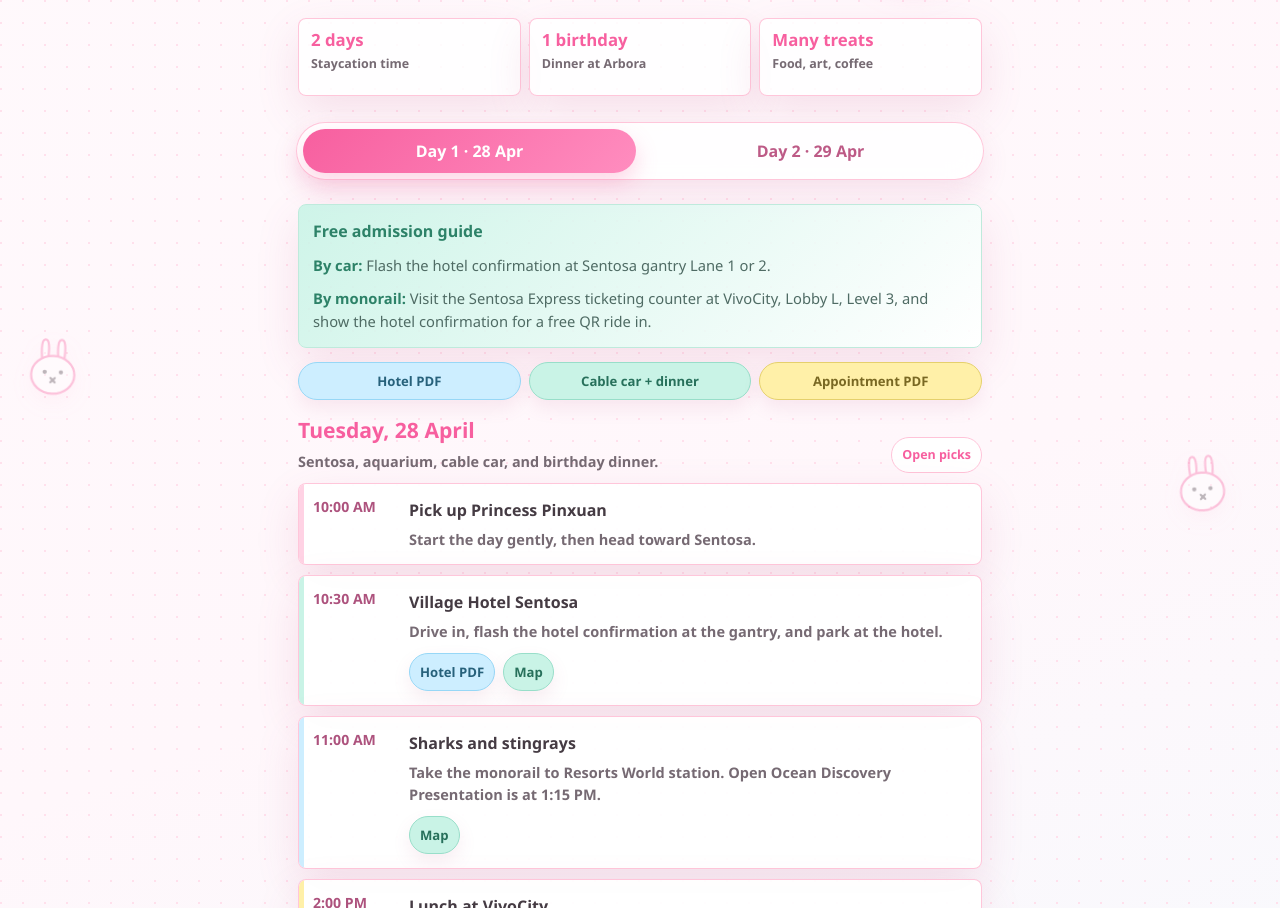
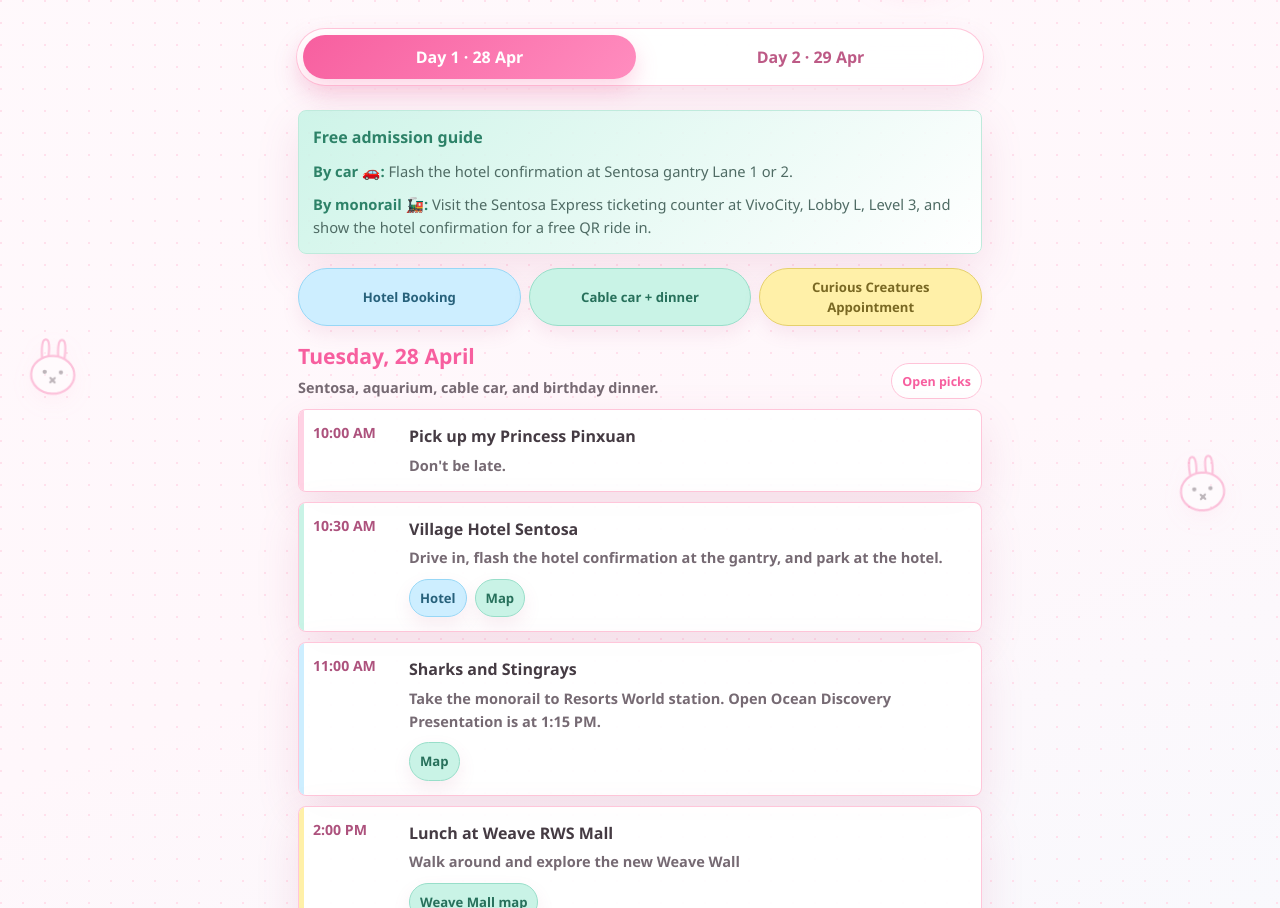
Before and after one commit to NightLucy/birthday-itinerary, a plain HTML site: page index.html in a window 1280 px wide. Shown: the part 220-1128 px from the top of the page. Drawn offline with Linux system fonts and the light colour scheme.

Commit message:
Update itinerary details and improve wording

```diff
--- a/index.html
+++ b/index.html
@@ -630,28 +630,13 @@
       <div>
         <p class="eyebrow">Sentosa staycation + birthday date</p>
         <h1>28-29 April</h1>
-        <p class="subtitle">A tiny pocket itinerary for Princess Pinxuan, with bookings, maps, lunch picks, and cozy little plans in one place.</p>
+        <p class="subtitle">A tiny pocket itinerary for my dear Pinxuan, with bookings, maps, food picks, and cozy little plans in one place.</p>
       </div>
 
       <svg class="hero-bunny" viewBox="0 0 100 120" aria-hidden="true">
         <use href="#icon-bunny"></use>
       </svg>
     </header>
-
-    <section class="mini-stats" aria-label="Trip summary">
-      <div class="stat">
-        <strong>2 days</strong>
-        <span>Staycation time</span>
-      </div>
-      <div class="stat">
-        <strong>1 birthday</strong>
-        <span>Dinner at Arbora</span>
-      </div>
-      <div class="stat">
-        <strong>Many treats</strong>
-        <span>Food, art, coffee</span>
-      </div>
-    </section>
 
     <nav class="nav-wrap" aria-label="Trip days">
       <div class="tabs" role="tablist" aria-label="Trip itinerary days">
@@ -666,20 +651,20 @@
 
     <section class="notice" aria-label="Free admission guide">
       <strong>Free admission guide</strong>
-      <p><strong>By car:</strong> Flash the hotel confirmation at Sentosa gantry Lane 1 or 2.</p>
-      <p><strong>By monorail:</strong> Visit the Sentosa Express ticketing counter at VivoCity, Lobby L, Level 3, and show the hotel confirmation for a free QR ride in.</p>
+      <p><strong>By car 🚗:</strong> Flash the hotel confirmation at Sentosa gantry Lane 1 or 2.</p>
+      <p><strong>By monorail 🚂:</strong> Visit the Sentosa Express ticketing counter at VivoCity, Lobby L, Level 3, and show the hotel confirmation for a free QR ride in.</p>
     </section>
 
     <section class="quick-links" aria-label="Main bookings">
-      <a class="quick-link" href="https://drive.google.com/file/d/1n2W6kG50Z7jNM3JhuuZdglEPlw5FPwU2/view?usp=sharing" target="_blank" rel="noopener noreferrer">Hotel PDF</a>
+      <a class="quick-link" href="https://drive.google.com/file/d/1n2W6kG50Z7jNM3JhuuZdglEPlw5FPwU2/view?usp=sharing" target="_blank" rel="noopener noreferrer">Hotel Booking</a>
       <a class="quick-link" href="https://drive.google.com/file/d/16Z90gWO6IV6e1srQL7j5tuoDbdQwsZHi/view?usp=sharing" target="_blank" rel="noopener noreferrer">Cable car + dinner</a>
-      <a class="quick-link" href="https://drive.google.com/file/d/1n5ewvWS9SpkaGtTs8I1nDsFTlLAgKi0B/view?usp=sharing" target="_blank" rel="noopener noreferrer">Appointment PDF</a>
+      <a class="quick-link" href="https://drive.google.com/file/d/1n5ewvWS9SpkaGtTs8I1nDsFTlLAgKi0B/view?usp=sharing" target="_blank" rel="noopener noreferrer">Curious Creatures Appointment</a>
     </section>
 
     <section id="day1" class="tab-panel active" role="tabpanel" aria-labelledby="tab-day1"></section>
     <section id="day2" class="tab-panel" role="tabpanel" aria-labelledby="tab-day2"></section>
 
-    <p class="footer-note">Made for a soft little birthday adventure.</p>
+    <p class="footer-note">Made for our first birthday adventure together 💖</p>
   </main>
 
   <script>
@@ -692,65 +677,60 @@
         stops: [
           {
             time: "10:00 AM",
-            title: "Pick up Princess Pinxuan",
-            note: "Start the day gently, then head toward Sentosa."
+            title: "Pick up my Princess Pinxuan",
+            note: "Don't be late."
           },
           {
             time: "10:30 AM",
             title: "Village Hotel Sentosa",
             note: "Drive in, flash the hotel confirmation at the gantry, and park at the hotel.",
             actions: [
-              { label: "Hotel PDF", url: "https://drive.google.com/file/d/1n2W6kG50Z7jNM3JhuuZdglEPlw5FPwU2/view?usp=sharing", tone: "sky" },
+              { label: "Hotel", url: "https://drive.google.com/file/d/1n2W6kG50Z7jNM3JhuuZdglEPlw5FPwU2/view?usp=sharing", tone: "sky" },
               { label: "Map", url: "https://www.google.com/maps/search/?api=1&query=Village%20Hotel%20Sentosa%20Singapore", tone: "mint" }
             ]
           },
           {
             time: "11:00 AM",
-            title: "Sharks and stingrays",
+            title: "Sharks and Stingrays",
             note: "Take the monorail to Resorts World station. Open Ocean Discovery Presentation is at 1:15 PM.",
             actions: [
-              { label: "Map", url: "https://www.google.com/maps/search/?api=1&query=Resorts%20World%20Sentosa%20Singapore", tone: "mint" }
+              { label: "Map", url: "https://maps.app.goo.gl/ZQYktoy5h7zBNmHg7", tone: "mint" }
             ]
           },
           {
             time: "2:00 PM",
-            title: "Lunch at VivoCity",
-            note: "Take the free monorail out and pick the mood.",
+            title: "Lunch at Weave RWS Mall",
+            note: "Walk around and explore the new Weave Wall",
             picker: {
               label: "Lunch options",
               choices: [
                 {
-                  name: "Surrey Hills Grocer",
-                  description: "Australian cafe vibes, clam pasta, and pizza.",
-                  url: "https://www.lemon8-app.com/discover/surrey%20hills%20grocer%20vivocity?region=sg"
+                  name: "Chatterbox",
+                  description: "🐔🐔🐔",
+                  url: "https://share.google/0hMopDUfRs3X6dcnZ"
                 },
                 {
-                  name: "Mamma Mia! Trattoria",
-                  description: "Italian comfort, including truffle mushroom risotto.",
-                  url: "https://www.lemon8-app.com/experience/mamma-mia-trattoria-e-caff%C3%A8-vivocity?region=sg"
+                  name: "Other Food Options",
+                  description: "Niku Niku Oh Kome, Standard Bread, CHAGEE",
+                  url: "https://eatbook.sg/weave-rws-food/"
                 },
-                {
-                  name: "The Providore",
-                  description: "Chic glasshouse cafe with brunch plates and coffee.",
-                  url: "https://www.lemon8-app.com/discover/the%20providore%20vivocity?region=sg"
-                }
               ]
             },
             actions: [
-              { label: "VivoCity map", url: "https://www.google.com/maps/search/?api=1&query=VivoCity%20Singapore", tone: "mint" }
+              { label: "Weave Mall map", url: "https://maps.app.goo.gl/brMW2QGfdb2CuKwB9", tone: "mint" }
             ]
           },
           {
             time: "3:30 PM",
             title: "Check in and rest",
-            note: "Head back to Village Hotel Sentosa via monorail and settle in."
+            note: "Head back to Village Hotel Sentosa via monorail and check in."
           },
           {
             time: "5:00 PM",
             title: "HarbourFront Cable Car Station",
             note: "Drive to HarbourFront Centre. The station is inside HarbourFront Tower Two.",
             actions: [
-              { label: "Booking PDF", url: "https://drive.google.com/file/d/16Z90gWO6IV6e1srQL7j5tuoDbdQwsZHi/view?usp=sharing", tone: "sky" },
+              { label: "Cable car + dinner", url: "https://drive.google.com/file/d/16Z90gWO6IV6e1srQL7j5tuoDbdQwsZHi/view?usp=sharing", tone: "sky" },
               { label: "Map", url: "https://www.google.com/maps/search/?api=1&query=HarbourFront%20Cable%20Car%20Station", tone: "mint" }
             ]
           },
@@ -759,20 +739,21 @@
             title: "Birthday dinner at Arbora",
             note: "Dinner at Mount Faber Peak after the free cable car ride up.",
             actions: [
-              { label: "Lemon8", url: "https://www.lemon8-app.com/discover/arbora%20mount%20faber?region=sg", tone: "lemon" },
+              { label: "Cable car + dinner", url: "https://drive.google.com/file/d/16Z90gWO6IV6e1srQL7j5tuoDbdQwsZHi/view?usp=sharing", tone: "sky" },
+			  { label: "Lemon8", url: "https://www.lemon8-app.com/discover/arbora%20mount%20faber?region=sg", tone: "lemon" },
               { label: "Map", url: "https://www.google.com/maps/search/?api=1&query=Arbora%20Mount%20Faber%20Peak", tone: "mint" }
             ]
           },
           {
             time: "8:00 PM",
             title: "Back to the hotel",
-            note: "Drive back to Village Hotel Sentosa and sleep in peace."
+            note: "Drive back to Village Hotel Sentosa and sleep."
           }
         ]
       },
       day2: {
         title: "Wednesday, 29 April",
-        note: "Slow check-out, calligraphy, coffee, appointment, and dinner.",
+        note: "Late check-out, Chinese calligraphy, Bracelet appointment",
         stops: [
           {
             time: "Before 12:00 PM",
@@ -828,7 +809,7 @@
             title: "Curious Creatures appointment",
             note: "Address: 2 Orchard Turn, B3-37, Singapore 238801.",
             actions: [
-              { label: "Booking PDF", url: "https://drive.google.com/file/d/1n5ewvWS9SpkaGtTs8I1nDsFTlLAgKi0B/view?usp=sharing", tone: "sky" },
+              { label: "Curious Creatures Appointment", url: "https://drive.google.com/file/d/1n5ewvWS9SpkaGtTs8I1nDsFTlLAgKi0B/view?usp=sharing", tone: "sky" },
               { label: "Map", url: "https://www.google.com/maps/search/?api=1&query=Curious%20Creatures%202%20Orchard%20Turn%20B3-37%20Singapore", tone: "mint" }
             ]
           },
@@ -844,7 +825,7 @@
           {
             time: "7:00 PM",
             title: "Send the birthday girl home",
-            note: "Final stop: home, happy, and fed."
+            note: "Happy Birthday Pinxuan 🎂."
           }
         ]
       }
```
